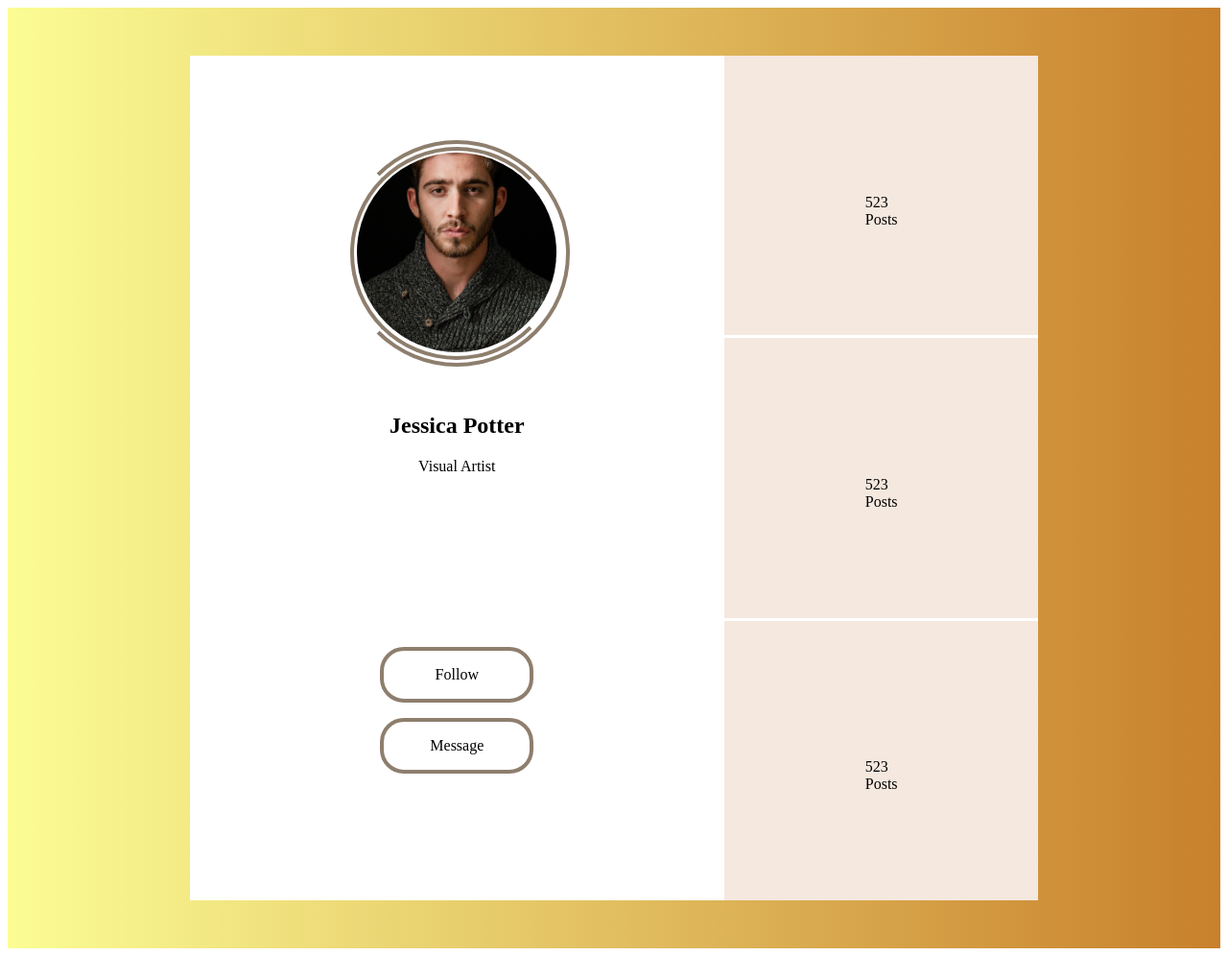
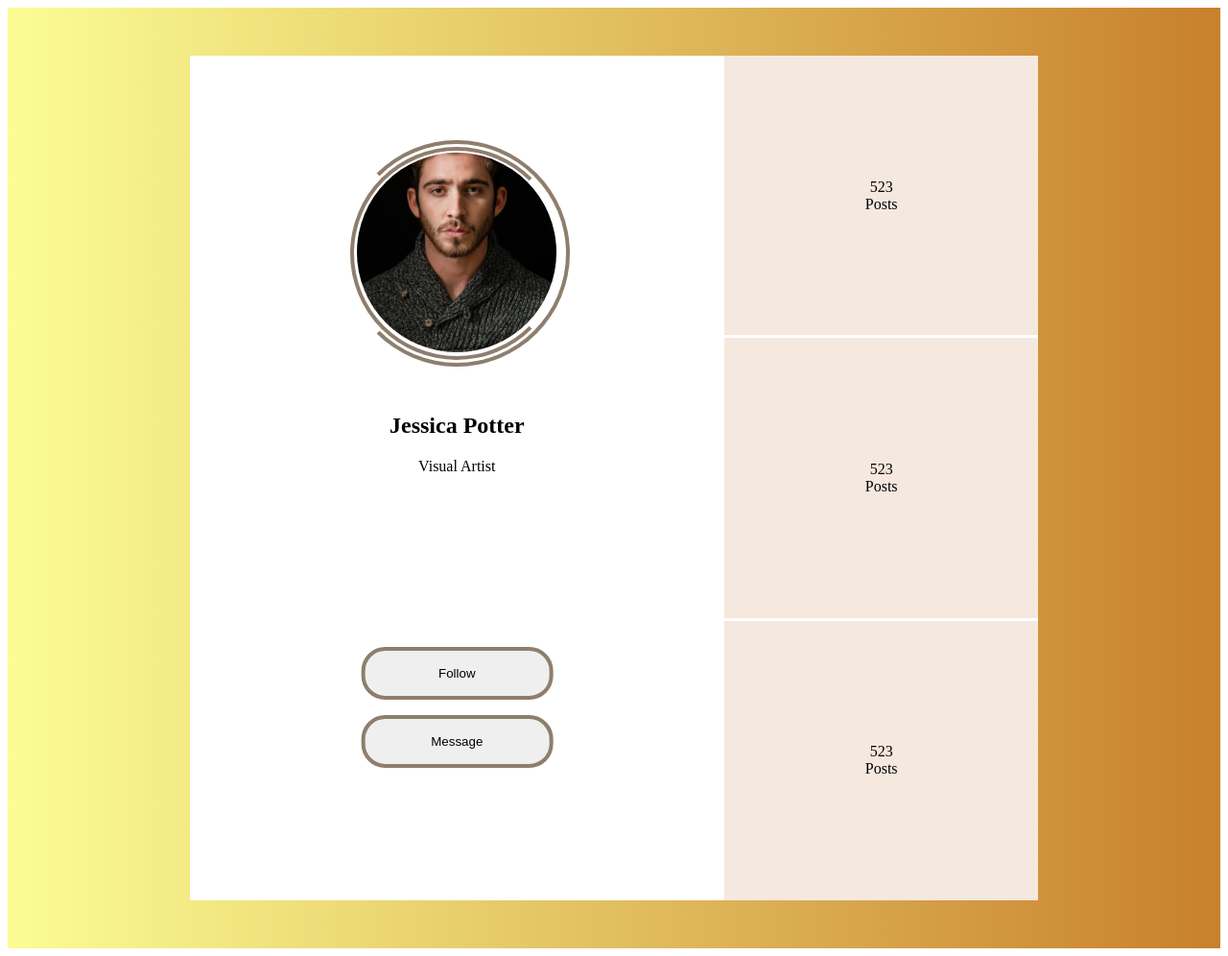
Before and after one commit to binaya-batas/outside_internship, a PHP site: page /CSS/Assessment-15/index.html in a window 1280 px wide. Shown: the whole page at 96% size. Run offline with PHP 8.4, Linux system fonts and the light colour scheme.

Commit message:
card style changes in Assessment-15

```diff
--- a/CSS/Assessment-15/index.html
+++ b/CSS/Assessment-15/index.html
@@ -24,12 +24,12 @@
                 </div>
 
                 <div class="card__column__left__button">
-                    <div class="card__column__left__button--one">
+                    <button class="card__column__left__button--one">
                         Follow
-                    </div>
-                    <div class="card__column__left__button--two">
+                    </button>
+                    <button class="card__column__left__button--two">
                         Message
-                    </div>
+                    </button>
 
                 </div>
             </div>
--- a/CSS/Assessment-15/style.css
+++ b/CSS/Assessment-15/style.css
@@ -96,6 +96,7 @@
     margin-bottom: 1rem;
     border-radius: 25px;
     transition: 0.8s;
+    width: 200px;
 }
 
 .card__column__left__button--one:hover, .card__column__left__button--two:hover {
@@ -109,7 +110,12 @@ img {
 }
 
 .card__column__right__button {
-    position: relative;
+    /* position: relative; */
+
+    display: flex;
+    text-align: center;
+    justify-content: center;
+    align-items: center;
     height: 33.3%;
     width: 100%;
     background-color: var(--button-right);
@@ -121,10 +127,10 @@ img {
 }
 
 .card__column__right__button p {
-    position: absolute;
+    /* position: absolute;
     top: 50%;
     left: 50%;
-    transform: translate(-50%, -50%);
+    transform: translate(-50%, -50%); */
 }
 
 @media only screen and (max-width: 600px) {
```
